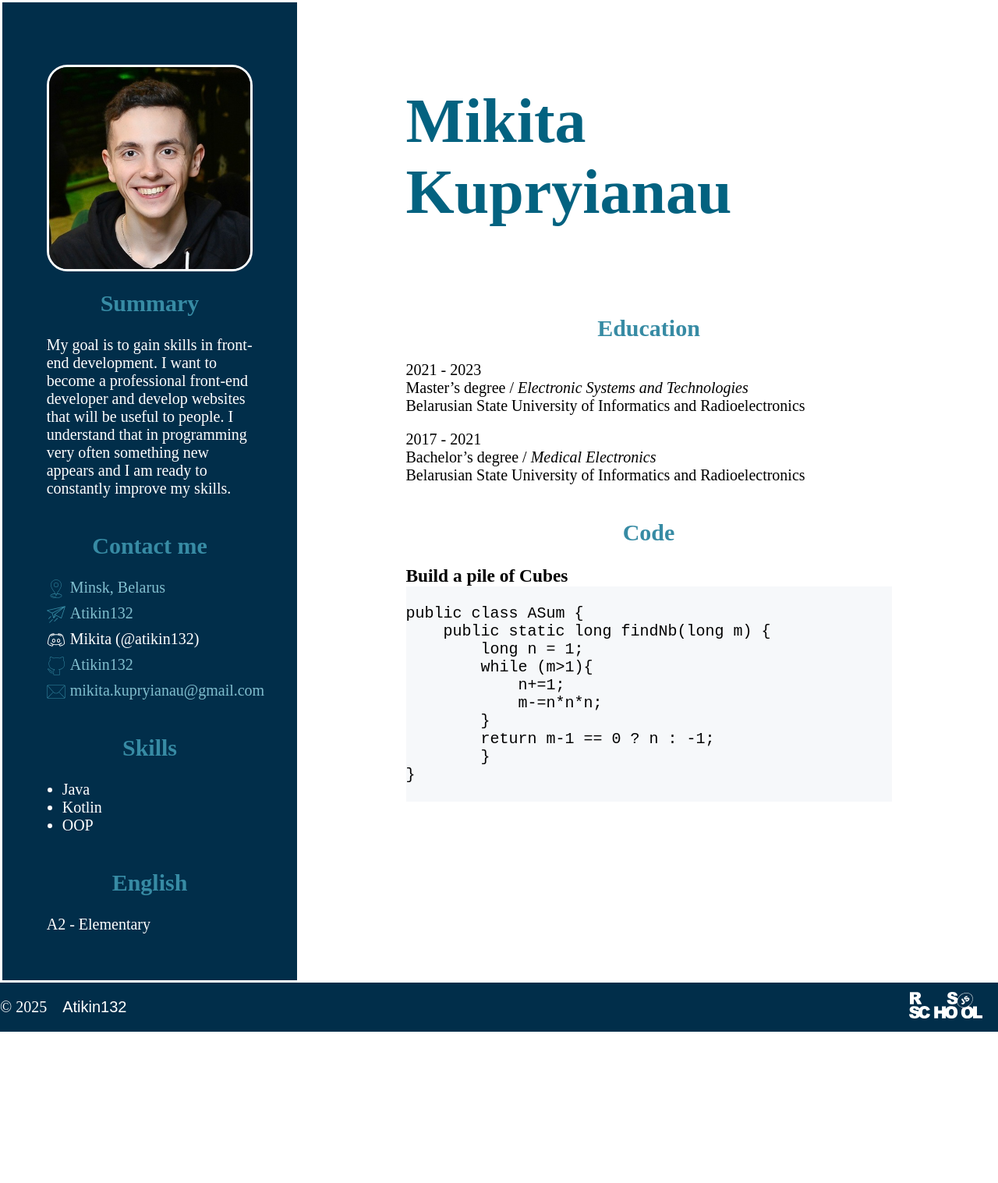
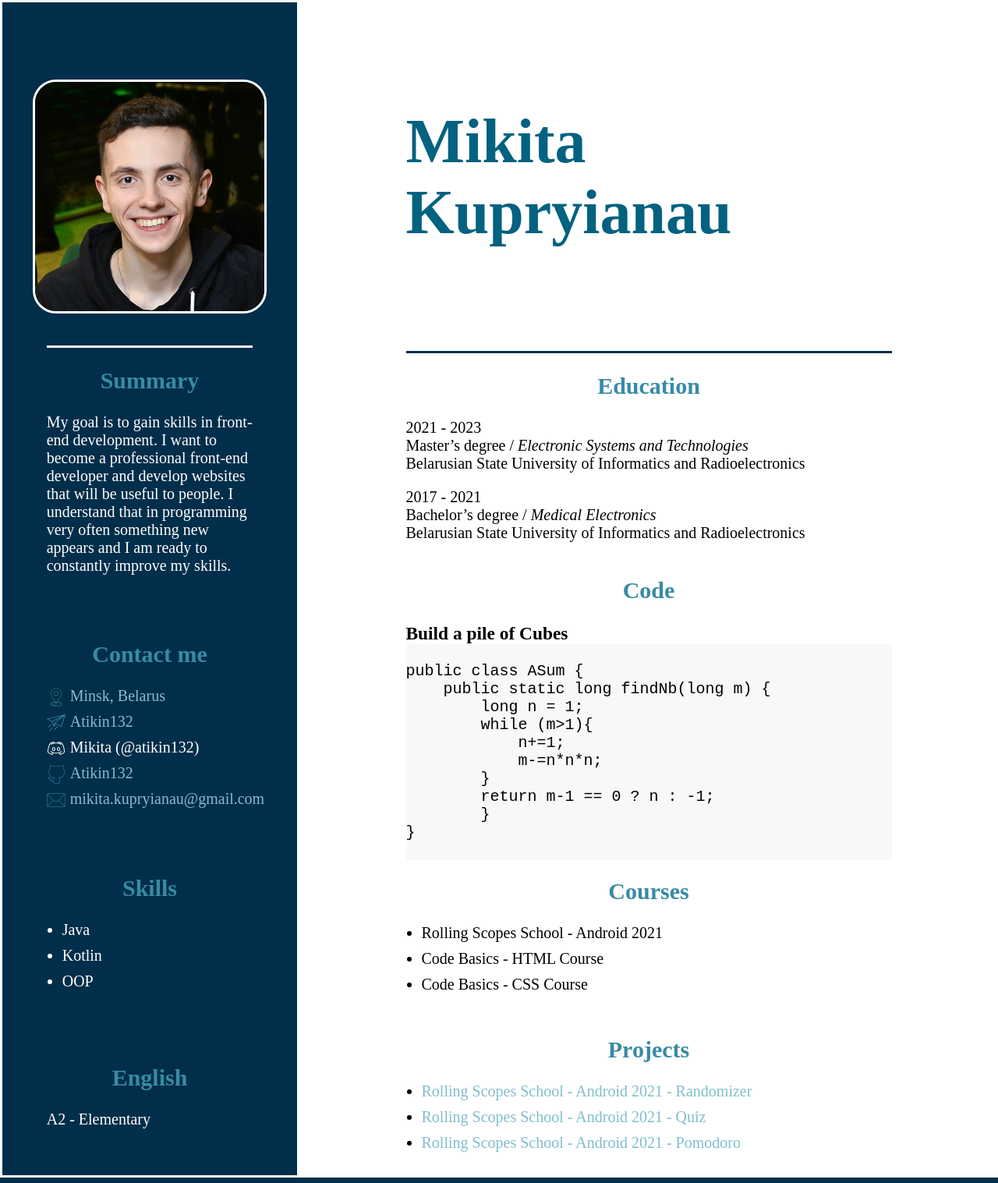
Before and after one commit to Atikin132/rsschool-cv, a plain HTML site: page index.html in a window 1280 px wide. Shown: the part 63-1580 px from the top of the page at 78% size. Before the commit the page ends 1386 px from the top, so only its background shows below. Drawn offline with Linux system fonts and the light colour scheme.

Commit message:
feat: add courses, projects

```diff
--- a/index.html
+++ b/index.html
@@ -5,8 +5,8 @@
     <meta charset="UTF-8">
     <meta name="viewport" content="width=device-width, initial-scale=1.0">
     <title>cv</title>
-    <link rel="stylesheet" href="style.css" />
-    <link rel="icon" href="assets/favicon.ico" />
+    <link rel="stylesheet" href="style.css">
+    <link rel="icon" href="assets/favicon.ico">
 </head>
 
 <body>
@@ -36,7 +36,7 @@
     <main class="main">
         <div class="main-container container">
             <div class="div-info">
-                <img class="img-profile" src="./assets/img/photo.jpg" alt="Photo" />
+                <img class="img-profile" src="./assets/img/photo.jpg" alt="Photo">
                 <section class="section-summary section" id="summary">
                     <h2 class="section-title">Summary</h2>
                     <p>My goal is to gain skills in front-end development. I want to become a professional front-end
@@ -59,7 +59,7 @@
                 </section>
                 <section class="section" id="skills">
                     <h2 class="section-title">Skills</h2>
-                    <ul class="skills-list">
+                    <ul class="main-list">
                         <li>Java</li>
                         <li>Kotlin</li>
                         <li>OOP</li>
@@ -108,15 +108,36 @@ public class ASum {
 </code>
 </pre>
                 </section>
+                <section class="section" id="courses">
+                    <h2 class="section-title">Courses</h2>
+                    <ul class="main-list">
+                        <li>Rolling Scopes School - Android 2021</li>
+                        <li>Code Basics - HTML Course</li>
+                        <li>Code Basics - CSS Course</li>
+                    </ul>
+                </section>
+                <section class="section" id="projects">
+                    <h2 class="section-title">Projects</h2>
+                    <ul class="main-list">
+                        <li class="projects-item"><a
+                                href="https://github.com/Atikin132/rsschool2021-Android-task-randomizer"
+                                class="main-link">Rolling Scopes School - Android 2021 - Randomizer</a></li>
+                        <li class="projects-item"><a href="https://github.com/Atikin132/rsschool2021-Android-task-quiz"
+                                class="main-link">Rolling Scopes School - Android 2021 - Quiz</a></li>
+                        <li class="projects-item"><a
+                                href="https://github.com/Atikin132/RSShool2021-Android-task-Pomodoro"
+                                class="main-link">Rolling Scopes School - Android 2021 - Pomodoro</a></li>
+                    </ul>
+                </section>
             </div>
         </div>
     </main>
     <footer class="footer">
         <div class="container footer-container">
-            <p>© 2025<a href="https://github.com/Atikin132" class="footer-link"><span
+            <p>&nbsp;© 2025<a href="https://github.com/Atikin132" class="footer-link"><span
                         class="footer-span">Atikin132</span></a></p>
             <a href="https://rs.school/courses/javascript-ru" class="footer-link"><img class="footer-img-logo"
-                    src="./assets/svg/rs-school-logo.svg" alt="RS School logo" /></a>
+                    src="./assets/svg/rs-school-logo.svg" alt="RS School logo"></a>
         </div>
     </footer>
 </body>
--- a/style.css
+++ b/style.css
@@ -94,17 +94,20 @@ header {
   flex-direction: column;
   justify-content: space-between;
   align-items: center;
-
   border: #fff solid;
 }
 
 .img-profile {
-  margin-top: 80px;
-  width: 70%;
-  height: 70%;
+  margin-top: 99px;
+  width: 300px;
+  height: 300px;
   object-fit: cover;
   border-radius: 10%;
   border: #fff solid;
+}
+
+.section-summary{
+  border-top: #fff solid;
 }
 
 .contacts-list {
@@ -160,23 +163,17 @@ header {
   border-bottom-width: 3px;
 }
 
-.skills-list {
+.main-list{
   padding-inline-start: 20px;
+}
+
+.main-list li{
+  padding-bottom: 10px;
 }
 
 .section-english {
   margin-bottom: 40px;
 }
-
-/* .div-info {
-  width: 30%;
-  background-color: #012E4A;
-  display: flex;
-  flex-direction: column;
-  justify-content: center;
-  align-items: center;
-  border: #fff solid;
-} */
 
 .div-experience {
   color: #000;
@@ -184,15 +181,16 @@ header {
   display: flex;
   flex-direction: column;
   align-items: center;
+  justify-content: space-between;
   border: #fff solid;
 }
 
 .section-profile {
   display: flex;
-  height: 30%;
+  height: 450px;
   justify-content: center;
   align-items: center;
-  padding-top: 20px;
+  border-bottom: #012E4A solid;
 }
 
 .code-title {
@@ -201,12 +199,8 @@ header {
 
 .code {
   background-color: #f6f8fa;
-  margin-right: 100px;
   margin: 0px;
 }
-
-
-
 
 .footer {
   background-color: #012E4A;
```
